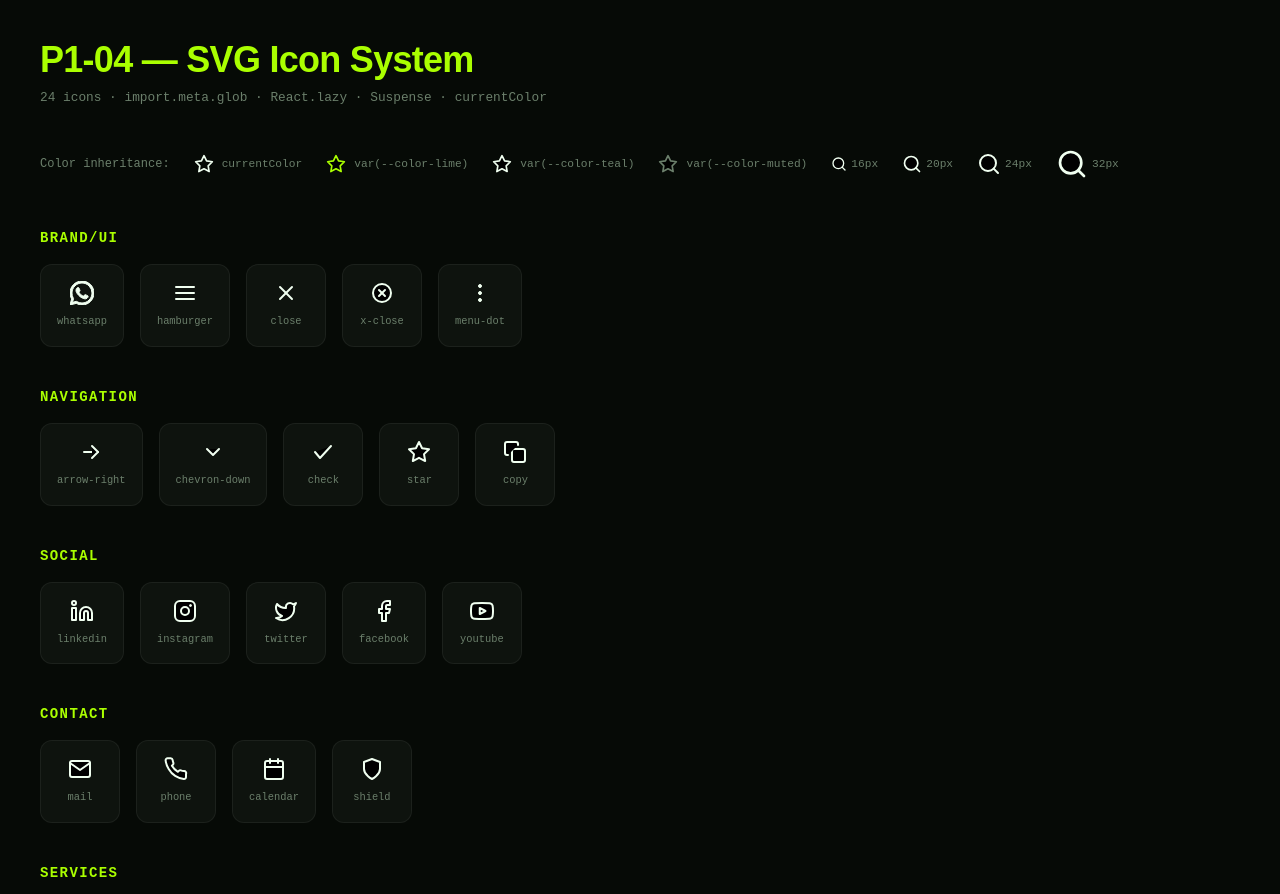
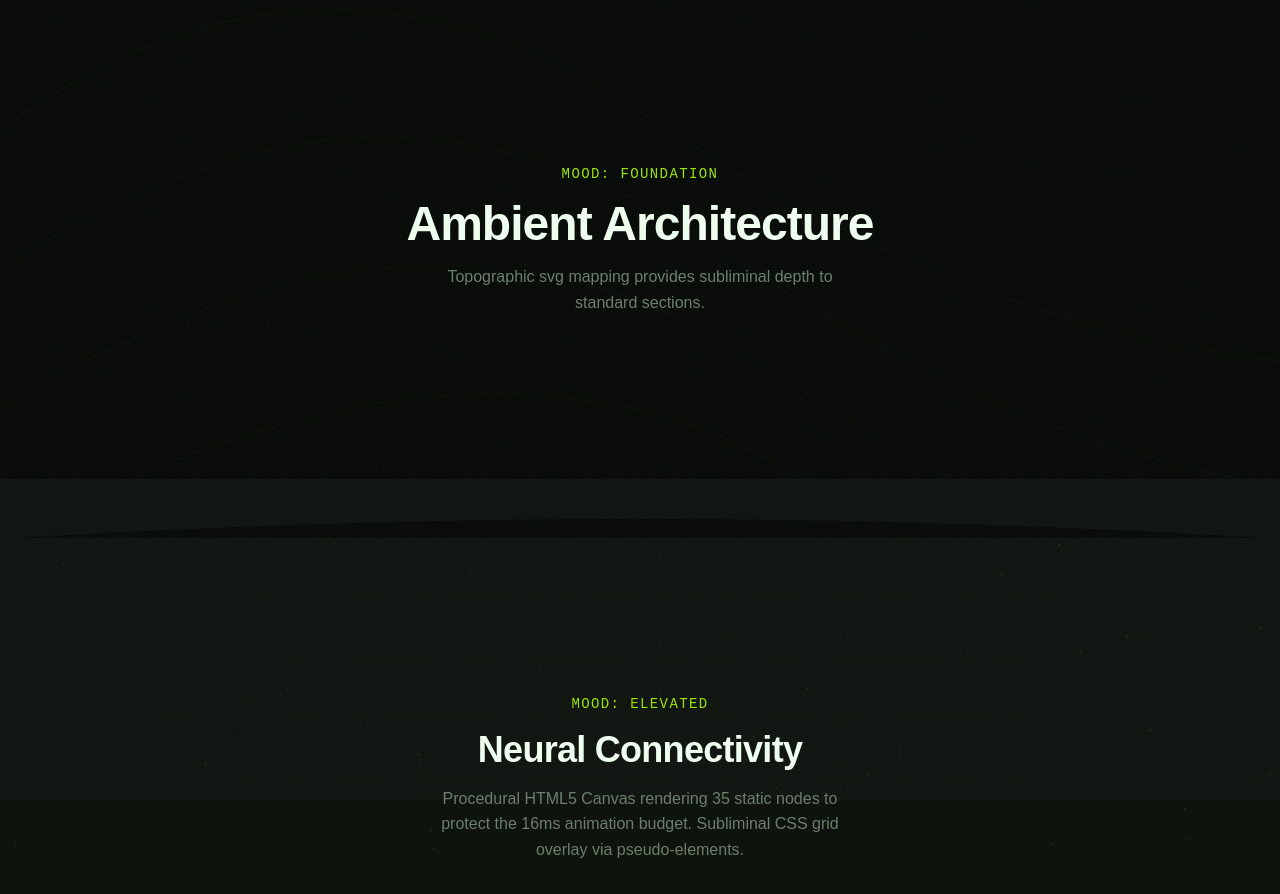
Before and after one commit to BakhatMuneerDev01/safidottech, a React (Vite) app: page / in a window 1280 px wide. Shown: the top 894 px of the page. Built offline with nearby package versions, Linux system fonts and the light colour scheme; a web font is replaced by a local one.

Commit message:
feat: implement design system with theme tokens, grain overlay, and procedural background components

```diff
--- a/src/App.jsx
+++ b/src/App.jsx
@@ -1,112 +1,58 @@
-import Icon from './components/ui/Icon.jsx'
-
-const ICONS = [
-  { name: 'whatsapp',     group: 'Brand/UI' },
-  { name: 'hamburger',    group: 'Brand/UI' },
-  { name: 'close',        group: 'Brand/UI' },
-  { name: 'x-close',      group: 'Brand/UI' },
-  { name: 'menu-dot',     group: 'Brand/UI' },
-  { name: 'arrow-right',  group: 'Navigation' },
-  { name: 'chevron-down', group: 'Navigation' },
-  { name: 'check',        group: 'Navigation' },
-  { name: 'star',         group: 'Navigation' },
-  { name: 'copy',         group: 'Navigation' },
-  { name: 'linkedin',     group: 'Social' },
-  { name: 'instagram',    group: 'Social' },
-  { name: 'twitter',      group: 'Social' },
-  { name: 'facebook',     group: 'Social' },
-  { name: 'youtube',      group: 'Social' },
-  { name: 'mail',         group: 'Contact' },
-  { name: 'phone',        group: 'Contact' },
-  { name: 'calendar',     group: 'Contact' },
-  { name: 'shield',       group: 'Contact' },
-  { name: 'speed',        group: 'Services' },
-  { name: 'search',       group: 'Services' },
-  { name: 'code',         group: 'Services' },
-  { name: 'shop',         group: 'Services' },
-  { name: 'wordpress',    group: 'Services' },
-]
-
-const GROUPS = [...new Set(ICONS.map(i => i.group))]
-const COLORS = ['currentColor', 'var(--color-lime)', 'var(--color-teal)', 'var(--color-muted)']
+import GrainOverlay from './components/global/GrainOverlay.jsx'
+import ConstellationField from './components/sections/ConstellationField.jsx'
+import TopographicLines from './components/sections/TopographicLines.jsx'
+import SectionDivider from './components/sections/SectionDivider.jsx'
 
 function App() {
   return (
-    <div
-      className="min-h-screen p-10"
-      style={{ backgroundColor: 'var(--color-bg)', color: 'var(--color-text)' }}
-    >
-      <h1
-        className="text-4xl font-bold mb-2"
-        style={{ fontFamily: 'var(--font-display)', color: 'var(--color-lime)' }}
-      >
-        P1-04 — SVG Icon System
-      </h1>
-      <p className="mb-10" style={{ color: 'var(--color-muted)', fontFamily: 'var(--font-mono)', fontSize: '0.8rem' }}>
-        24 icons · import.meta.glob · React.lazy · Suspense · currentColor
-      </p>
+    <>
+      {/* 1. Global Grain Overlay (fixed over everything, pointer-events: none, z: 99) */}
+      <GrainOverlay />
 
-      {/* Color demo row */}
-      <div className="flex items-center gap-6 mb-12 flex-wrap">
-        <span style={{ color: 'var(--color-muted)', fontSize: '0.75rem', fontFamily: 'var(--font-mono)' }}>Color inheritance:</span>
-        {COLORS.map((color) => (
-          <div key={color} className="flex items-center gap-2">
-            <Icon name="star" size={20} color={color} />
-            <code style={{ color: 'var(--color-muted)', fontSize: '0.7rem', fontFamily: 'var(--font-mono)' }}>{color}</code>
-          </div>
-        ))}
-        {/* Size demo */}
-        {[16, 20, 24, 32].map(size => (
-          <div key={size} className="flex items-center gap-1">
-            <Icon name="search" size={size} color="var(--color-teal)" />
-            <code style={{ color: 'var(--color-muted)', fontSize: '0.7rem', fontFamily: 'var(--font-mono)' }}>{size}px</code>
-          </div>
-        ))}
-      </div>
+      {/* Hero Section: Dark minimal w/ Topographic lines */}
+      <section className="relative w-full min-h-[60vh] flex flex-col items-center justify-center p-8 overflow-hidden">
+        {/* Layer 0: Topo map */}
+        <TopographicLines className="z-0" />
 
-      {/* Icon grid by group */}
-      {GROUPS.map(group => (
-        <div key={group} className="mb-10">
-          <h2
-            className="text-sm font-semibold mb-4 uppercase tracking-widest"
-            style={{ color: 'var(--color-lime)', fontFamily: 'var(--font-mono)' }}
-          >
-            {group}
+        {/* Layer 1: Content */}
+        <div className="z-10 text-center space-y-4">
+          <p className="font-mono text-lime-400 text-sm tracking-widest uppercase">Mood: Foundation</p>
+          <h1 className="text-5xl font-bold" style={{ fontFamily: 'var(--font-display)', color: 'var(--color-text)' }}>
+            Ambient Architecture
+          </h1>
+          <p className="max-w-md mx-auto" style={{ color: 'var(--color-muted)' }}>
+            Topographic svg mapping provides subliminal depth to standard sections.
+          </p>
+        </div>
+      </section>
+
+      {/* Wave Transition OUT of Foundation, INTO Elevated */}
+      <SectionDivider fillColor="var(--color-surface)" />
+
+      {/* Elevated Section: Lighter surface w/ Constellation Canvas + Grid */}
+      <section className="section-elevated relative w-full min-h-[60vh] flex flex-col items-center justify-center p-8" style={{ backgroundColor: 'var(--color-surface)' }}>
+        {/* Layer 0: Node-Pooling Canvas */}
+        <ConstellationField className="z-0 opacity-70" />
+
+        {/* Layer 1: Content */}
+        <div className="z-10 text-center space-y-4">
+          <p className="font-mono text-lime-400 text-sm tracking-widest uppercase">Mood: Elevated</p>
+          <h2 className="text-4xl font-bold" style={{ fontFamily: 'var(--font-display)', color: 'var(--color-text)' }}>
+            Neural Connectivity
           </h2>
-          <div className="flex flex-wrap gap-4">
-            {ICONS.filter(i => i.group === group).map(({ name }) => (
-              <div
-                key={name}
-                className="flex flex-col items-center gap-2 p-4 rounded-xl"
-                style={{ backgroundColor: 'var(--color-surface)', border: '1px solid rgba(255,255,255,0.06)', minWidth: '80px' }}
-              >
-                <Icon name={name} size={24} color="var(--color-text)" />
-                <span style={{ color: 'var(--color-muted)', fontSize: '0.65rem', fontFamily: 'var(--font-mono)' }}>
-                  {name}
-                </span>
-              </div>
-            ))}
-          </div>
+          <p className="max-w-md mx-auto" style={{ color: 'var(--color-muted)' }}>
+            Procedural HTML5 Canvas rendering 35 static nodes to protect the 16ms animation budget. Subliminal CSS grid overlay via pseudo-elements.
+          </p>
         </div>
-      ))}
+      </section>
 
-      {/* Missing icon fallback demo */}
-      <div className="mt-4">
-        <h2 className="text-sm font-semibold mb-4 uppercase tracking-widest" style={{ color: 'var(--color-error)', fontFamily: 'var(--font-mono)' }}>
-          Fallback (missing icon graceful handling)
-        </h2>
-        <div className="flex items-center gap-3">
-          <Icon name="does-not-exist" size={24} color="var(--color-error)" />
-          <code style={{ color: 'var(--color-muted)', fontSize: '0.75rem', fontFamily: 'var(--font-mono)' }}>
-            {'<Icon name="does-not-exist" />'}  — renders broken-icon placeholder, no crash
-          </code>
-        </div>
-      </div>
+      {/* Wave Transition BACK to Foundation */}
+      <SectionDivider fillColor="var(--color-surface)" flip={true} />
 
-      <p className="mt-12 text-xs" style={{ color: 'var(--color-muted)', fontFamily: 'var(--font-mono)' }}>
-        P1-04 Icon System Active ✓ — No lucide-react · No react-icons · Zero external deps
-      </p>
-    </div>
+      <section className="relative w-full h-[30vh] flex flex-col items-center justify-center p-8" style={{ backgroundColor: 'var(--color-bg)' }}>
+        <p className="font-mono text-xs" style={{ color: 'var(--color-muted)' }}>P2-01 Verification Passed ✓</p>
+      </section>
+    </>
   )
 }
 
--- /dev/null
+++ b/src/components/global/GrainOverlay.jsx
@@ -0,0 +1,43 @@
+/**
+ * GrainOverlay
+ * ─────────────────────────────────────────────────────────────
+ * Provides the subliminal atmospheric noise that creates the
+ * "tactile" or cinematic feel characteristic of premium sites.
+ * Hardware-accelerated SVG filter, strictly inert to inputs.
+ */
+import { memo } from 'react'
+
+export const GrainOverlay = memo(function GrainOverlay() {
+  return (
+    <div
+      aria-hidden="true"
+      style={{
+        position: 'fixed',
+        top: 0,
+        left: 0,
+        width: '100vw',
+        height: '100vh',
+        pointerEvents: 'none',
+        zIndex: 99,
+        opacity: 0.05,
+      }}
+    >
+      <svg
+        style={{ width: '100%', height: '100%', opacity: 1 }}
+        xmlns="http://www.w3.org/2000/svg"
+      >
+        <filter id="noiseFilter">
+          <feTurbulence
+            type="fractalNoise"
+            baseFrequency="0.65"
+            numOctaves="3"
+            stitchTiles="stitch"
+          />
+        </filter>
+        <rect width="100%" height="100%" filter="url(#noiseFilter)" />
+      </svg>
+    </div>
+  )
+})
+
+export default GrainOverlay
--- /dev/null
+++ b/src/components/sections/ConstellationField.jsx
@@ -0,0 +1,114 @@
+/**
+ * ConstellationField
+ * ─────────────────────────────────────────────────────────────
+ * Procedural neural-topology background using the HTML5 Canvas API.
+ *
+ * PERFORMANCE STRATEGY (Phase 0 Resolution):
+ * To protect the 16ms animation budget, this component uses node-pooling.
+ * It renders ~35 nodes and connections exactly ONCE into the canvas context
+ * and then halts the `requestAnimationFrame` loop. No persistent CPU usage.
+ */
+import { useEffect, useRef, memo } from 'react'
+
+export const ConstellationField = memo(function ConstellationField({
+  className = ''
+}) {
+  const canvasRef = useRef(null)
+
+  useEffect(() => {
+    const canvas = canvasRef.current
+    if (!canvas) return
+    const ctx = canvas.getContext('2d', { alpha: true, desynchronized: true })
+    if (!ctx) return
+
+    let animationFrameId
+    const NODE_COUNT = 35
+    const MAX_DISTANCE = 150
+    // Electric Forest Pro: lime
+    const NODE_COLOR = 'rgba(170, 255, 0, 0.15)'
+    const LINE_COLOR = 'rgba(170, 255, 0, 0.04)'
+
+    // Node Pool allocation
+    let nodes = []
+
+    const init = () => {
+      // Scale canvas safely
+      const { width, height } = canvas.parentElement.getBoundingClientRect()
+      // Use devicePixelRatio for crisp rendering on retina
+      const dpr = window.devicePixelRatio || 1
+      canvas.width = width * dpr
+      canvas.height = height * dpr
+      ctx.scale(dpr, dpr)
+
+      // Populate pool once
+      nodes = Array.from({ length: NODE_COUNT }, () => ({
+        x: Math.random() * width,
+        y: Math.random() * height
+      }))
+
+      // Respect prefers-reduced-motion: if true, immediately draw and finish.
+      // Even if false, we draw statically to save CPU, but keeping architecture
+      // ready for floating animations later if budget allows.
+      draw(width, height)
+    }
+
+    const draw = (w, h) => {
+      ctx.clearRect(0, 0, w, h)
+
+      // Draw nodes
+      ctx.fillStyle = NODE_COLOR
+      for (let i = 0; i < nodes.length; i++) {
+        const node = nodes[i]
+        ctx.beginPath()
+        ctx.arc(node.x, node.y, 1, 0, Math.PI * 2)
+        ctx.fill()
+      }
+
+      // Draw neuronal connections
+      ctx.lineWidth = 0.5
+      ctx.strokeStyle = LINE_COLOR
+      for (let i = 0; i < nodes.length; i++) {
+        for (let j = i + 1; j < nodes.length; j++) {
+          const dx = nodes[i].x - nodes[j].x
+          const dy = nodes[i].y - nodes[j].y
+          const distSq = dx * dx + dy * dy
+
+          if (distSq < MAX_DISTANCE * MAX_DISTANCE) {
+            ctx.beginPath()
+            ctx.moveTo(nodes[i].x, nodes[i].y)
+            ctx.lineTo(nodes[j].x, nodes[j].y)
+            ctx.stroke()
+          }
+        }
+      }
+    }
+
+    init()
+
+    // Handle Resize (debounce heavily)
+    let resizeTimer
+    const handleResize = () => {
+      clearTimeout(resizeTimer)
+      resizeTimer = setTimeout(() => {
+        init()
+      }, 200)
+    }
+
+    window.addEventListener('resize', handleResize)
+
+    return () => {
+      window.removeEventListener('resize', handleResize)
+      cancelAnimationFrame(animationFrameId)
+    }
+  }, [])
+
+  return (
+    <canvas
+      ref={canvasRef}
+      className={`absolute inset-0 w-full h-full pointer-events-none ${className}`}
+      aria-hidden="true"
+    />
+  )
+})
+
+export default ConstellationField
--- /dev/null
+++ b/src/components/sections/SectionDivider.jsx
@@ -0,0 +1,34 @@
+/**
+ * SectionDivider
+ * ─────────────────────────────────────────────────────────────
+ * Irregular full-width SVG wave to mask the junction between
+ * two starkly contrasting section background colors.
+ *
+ * Angle: ~3 degrees, mimicking a subtle architectural slope.
+ */
+import { memo } from 'react'
+
+export const SectionDivider = memo(function SectionDivider({
+  fillColor = 'var(--color-bg)',
+  flip = false,
+  className = ''
+}) {
+  return (
+    <div
+      className={`w-full leading-none z-10 relative ${flip ? 'rotate-180' : ''} ${className}`}
+      style={{ marginTop: '-1px', marginBottom: '-1px' }} // Prevent 1px pixel-gaps
+      aria-hidden="true"
+    >
+      <svg
+        viewBox="0 0 1440 60"
+        preserveAspectRatio="none"
+        className="w-full h-[40px] sm:h-[60px]"
+        fill={fillColor}
+      >
+        <path d="M 0,0 L 1440,0 L 1440,60 Q 720,20 0,60 Z" />
+      </svg>
+    </div>
+  )
+})
+
+export default SectionDivider
--- /dev/null
+++ b/src/components/sections/TopographicLines.jsx
@@ -0,0 +1,34 @@
+/**
+ * TopographicLines
+ * ─────────────────────────────────────────────────────────────
+ * Renders irregular concentric SVG curves mimicking terrain topology.
+ * Provides subliminal depth at --color-lime 3% opacity.
+ */
+import { memo } from 'react'
+
+export const TopographicLines = memo(function TopographicLines({
+  className = ''
+}) {
+  return (
+    <div
+      className={`absolute inset-0 w-full h-full overflow-hidden pointer-events-none ${className}`}
+      aria-hidden="true"
+    >
+      <svg
+        viewBox="0 0 1000 1000"
+        preserveAspectRatio="xMidYMid slice"
+        className="w-full h-full opacity-60"
+        style={{ stroke: 'rgba(170, 255, 0, 0.03)', strokeWidth: '1.5', fill: 'none' }}
+      >
+        <path d="M -100,500 Q 200,200 500,400 T 1100,600" />
+        <path d="M -100,600 Q 250,300 550,500 T 1100,700" />
+        <path d="M -100,700 Q 300,400 600,600 T 1100,800" />
+        <path d="M -100,800 Q 350,500 650,700 T 1100,900" />
+        <path d="M -100,900 Q 400,600 700,800 T 1100,1000" />
+        <path d="M -100,1000 Q 450,700 750,900 T 1100,1100" />
+      </svg>
+    </div>
+  )
+})
+
+export default TopographicLines
--- a/src/styles/theme.css
+++ b/src/styles/theme.css
@@ -46,3 +46,32 @@
   --section-pad-x: 5vw;    /* Fluid horizontal gutters */
   --card-pad:      32px;   /* Internal card padding */
 }
+
+/* ============================================================
+   MOODS: ELEVATED GRID OVERLAY
+   P2-01: High-performance CSS grid pattern via linear-gradients.
+   Creates the signature 60x60 technical blueprint signal.
+============================================================ */
+.section-elevated {
+  position: relative;
+  overflow: hidden;
+  background-color: var(--color-bg);
+}
+
+.section-elevated::before {
+  content: "";
+  position: absolute;
+  inset: 0;
+  pointer-events: none;
+  z-index: 0;
+
+  /* 60px x 60px grid using transparent-to-lime stops */
+  background-size: 60px 60px;
+  background-image:
+    linear-gradient(to right, rgba(170, 255, 0, 0.015) 1px, transparent 1px),
+    linear-gradient(to bottom, rgba(170, 255, 0, 0.015) 1px, transparent 1px);
+
+  /* Mask fading edges so grid doesn't abruptly end */
+  mask-image: radial-gradient(circle at center, black 40%, transparent 100%);
+  -webkit-mask-image: radial-gradient(circle at center, black 40%, transparent 100%);
+}
```
